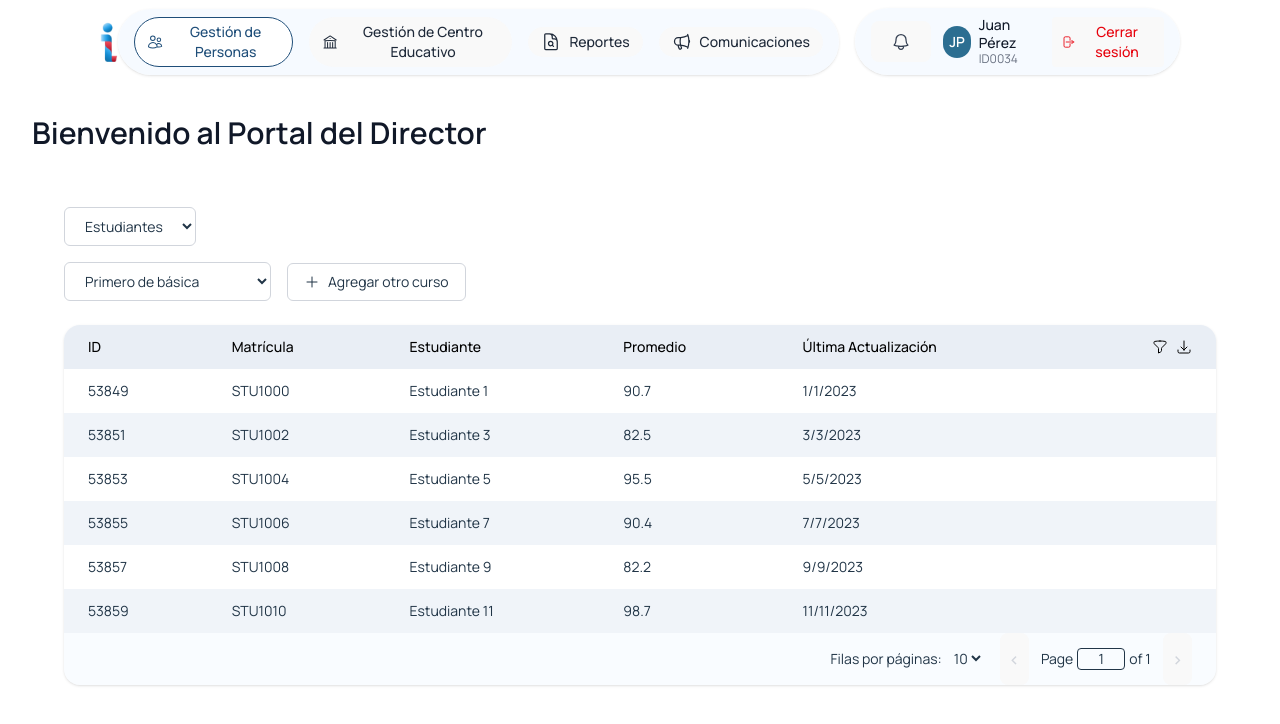
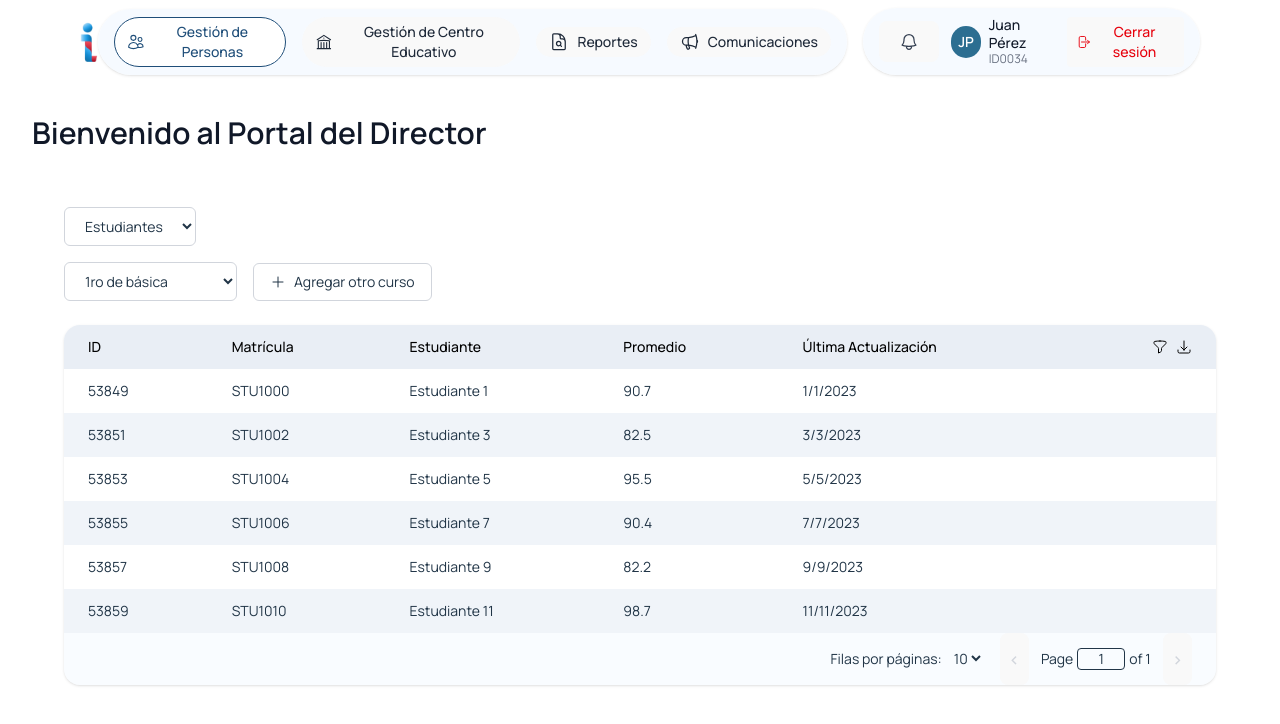
Before and after one commit to Integra-RD/integra-frontend, a React (Vite) app: page /director/members in a window 1280 px wide. Shown: the top 724 px of the page. Built offline with nearby package versions, Linux system fonts and the light colour scheme.

Commit message:
Minor tweaks and cleaning up additions made by Eric.

```diff
--- a/src/components/Topbar.tsx
+++ b/src/components/Topbar.tsx
@@ -36,7 +36,7 @@ const Topbar: React.FC<TopbarProps> = ({ navItems, user }) => {
   }
 
   return (
-    <div className="sticky top-0 z-50 px-8 sm:px-16 lg:px-25 2xl:px-86 py-2 bg-white/80 backdrop-blur-sm">
+    <div className="sticky top-0 z-50 px-8 sm:px-16 lg:px-20 2xl:px-80 py-2 bg-white/80 backdrop-blur-sm">
       <div className="flex items-center justify-between">
         <img src={integraLogo} alt="Logo INTEGRA" className="h-10 w-auto" />
 
--- a/src/components/ViewCard.tsx
+++ b/src/components/ViewCard.tsx
@@ -146,7 +146,7 @@ const ViewCard: React.FC<ViewCardProps> = ({
             <PencilSquareIcon
               onClick={onEditClick}
               title="Editar"
-              className="w-5 h-5 cursor-pointer text-slate-400 hover:text-red-500 transition"
+              className="w-5 h-5 cursor-pointer text-slate-400 hover:text-blue-600 transition"
             />
           )}
         </div>
--- a/src/pages/director/InstitutionData.tsx
+++ b/src/pages/director/InstitutionData.tsx
@@ -1,15 +1,10 @@
 import React, { useState } from 'react'
 import {
-  HomeIcon,
-  DocumentMagnifyingGlassIcon,
-  CalendarDaysIcon,
   BuildingLibraryIcon,
   InformationCircleIcon,
-  UsersIcon,
   MapPinIcon,
   BriefcaseIcon,
-  DevicePhoneMobileIcon,
-  MegaphoneIcon,
+  DevicePhoneMobileIcon
 } from '@heroicons/react/24/outline'
 import { useLocation, useNavigate } from 'react-router-dom'
 import LayoutWrapper from '../../components/LayoutWrapper'
@@ -19,10 +14,15 @@ import inteclogo from '../../assets/inteclogo.png'
 import pucmmlogo from '../../assets/pucmmlogo.png'
 import unibelogo from '../../assets/unibelogo.png'
 import unphulogo from '../../assets/unphuLogo.png'
-
+import { getNavItemsByRole } from '../../utils/getNavItemsByRole'
 
 const submissions = [
-  { name: 'Colegio Nacional Ejemplo', location: 'Av. Santo Cerro 11, Santo Domingo', director: 'Jose Rodríguez', contacto: '809-123-4567' }
+  {
+    name: 'Colegio Nacional Ejemplo',
+    location: 'Av. Santo Cerro 11, Santo Domingo',
+    director: 'Jose Rodríguez',
+    contacto: '809-123-4567'
+  }
 ]
 
 const lineDataAvg = {
@@ -54,14 +54,8 @@ const lineDataAvg = {
   datasets: [
     {
       data: [800, 600],
-        backgroundColor: [
-          '#94a3b8',
-          '#2563eb'
-        ],
-        borderColor: [
-          '#64748b',
-          '#1d4ed8'
-        ],
+      backgroundColor: ['#94a3b8', '#2563eb'],
+      borderColor: ['#64748b', '#1d4ed8'],
       borderWidth: 1
     }
   ]
@@ -81,7 +75,7 @@ const lineDataAvg = {
       }
     }
   }
-  };
+}
 
 const universities = [
   { name: 'INTEC', programs: '3 Programas Disponibles', logo: inteclogo },
@@ -91,12 +85,12 @@ const lineDataAvg = {
 ]
 
 const subjectsData = {
-    labels: ['Matemáticas', 'Lenguas', 'Artes','Tecnologías','Ciencias'],
+  labels: ['Matemáticas', 'Lenguas', 'Artes', 'Tecnologías', 'Ciencias'],
   datasets: [
     {
       label: 'Rendimiento',
       data: [85, 72, 90, 78, 88],
-        backgroundColor: ['#94a3b8'],
+      backgroundColor: ['#94a3b8']
     }
   ]
 }
@@ -135,43 +129,16 @@ const lineDataAvg = {
   ]
 }
 
-
 const InstitutionData: React.FC = () => {
   const user = { name: 'Juan Pérez', id: '0034' }
   const location = useLocation()
   const navigate = useNavigate()
-    const [currentPage, setCurrentPage] = useState(1)
+  const [currentPage] = useState(1)
 
   const perPage = 3
-    //const totalPages = Math.ceil(submissions.length / perPage)
   const currentSubmissions = submissions.slice((currentPage - 1) * perPage, currentPage * perPage)
 
-    const navItems = [
-      {
-        label: 'Gestión de Personas',
-        icon: <UsersIcon className="w-5 h-5" />,
-        active: location.pathname === '/director/members',
-        onClick: () => navigate('/director/members')
-      },
-      {
-        label: 'Gestión de Centro Educativo',
-        icon: <BuildingLibraryIcon className="w-5 h-5" />,
-        active: location.pathname === '/director/institution',
-        onClick: () => navigate('/director/institution')
-      },
-      {
-        label: 'Reportes',
-        icon: <DocumentMagnifyingGlassIcon className="w-5 h-5" />,
-        active: location.pathname === '/director/reports',
-        onClick: () => navigate('/director/report')
-      },
-      {
-        label: 'Comunicaciones',
-        icon: <MegaphoneIcon className="w-5 h-5" />,
-        active: location.pathname === '/director/messaging',
-        onClick: () => navigate('/director/messaging')
-      }
-    ]
+  const navItems = getNavItemsByRole('director', location, navigate)
 
   return (
     <LayoutWrapper
@@ -180,7 +147,6 @@ const lineDataAvg = {
       user={user}
       navItems={navItems}
     >
-        {/* Card Principal: colegio */}
       {/* Card Principal: colegio */}
       <div className="w-full mx-auto mb-6">
         {currentSubmissions.map((submission, idx) => (
@@ -228,15 +194,13 @@ const lineDataAvg = {
         </ViewCard>
 
         <ViewCard title="Distribución de Estudiantes" variant="detailed">
-          <ChartWrapper
-                type="bar"
-                data={lineDataDistStudents}
-                options={chartOptions}
-            />
+          <ChartWrapper type="bar" data={lineDataDistStudents} options={chartOptions} />
         </ViewCard>
 
         <ViewCard title="Universidades" variant="detailed">
-            <p className="text-sm text-gray-600 mb-3">Universidades con programas de beca disponibles para sus estudiantes</p>
+          <p className="text-sm text-gray-600 mb-3">
+            Universidades con programas de beca disponibles para sus estudiantes
+          </p>
           <ul className="space-y-2">
             {universities.map((uni, idx) => (
               <li key={idx} className="flex items-center gap-3">
@@ -255,23 +219,18 @@ const lineDataAvg = {
         <ViewCard title="Rendimiento por Asignaturas" variant="detailed">
           <ChartWrapper type="bar" data={subjectsData} />
           <div className="mt-4 text-sm text-gray-600">
-                <ul className="list-disc list-inside ml-2">
-                </ul>
+            <ul className="list-disc list-inside ml-2"></ul>
           </div>
         </ViewCard>
 
         <ViewCard title="Evolución del Promedio Académico Anual" variant="detailed">
           <ChartWrapper type="bar" data={evolutionData} />
           <div className="mt-4 text-sm text-gray-600">
-                <ul className="list-disc list-inside ml-2">
-                </ul>
+            <ul className="list-disc list-inside ml-2"></ul>
           </div>
-                <div className="mt-2 text-xs text-gray-500">
-                </div>
+          <div className="mt-2 text-xs text-gray-500"></div>
         </ViewCard>
       </div>
-
-
     </LayoutWrapper>
   )
 }
--- a/src/pages/director/MembersAdmin.tsx
+++ b/src/pages/director/MembersAdmin.tsx
@@ -1,17 +1,8 @@
 import { useLocation, useNavigate } from 'react-router-dom'
 import React, { useState } from 'react'
-
-import {
-  AcademicCapIcon,
-  BuildingLibraryIcon,
-  CircleStackIcon,
-  DocumentMagnifyingGlassIcon,
-  HomeIcon,
-  MegaphoneIcon,
-  UsersIcon
-} from '@heroicons/react/24/outline'
 import LayoutWrapper from '../../components/LayoutWrapper'
 import DataTable from '../../components/DataTable'
+import { getNavItemsByRole } from '../../utils/getNavItemsByRole'
 
 const mockSchools = Array.from({ length: 12 }, (_, i) => {
   const baseId = 53849 + i
@@ -42,13 +33,10 @@ const DirectorHome: React.FC = () => {
   const user = { name: 'Juan Pérez', id: '0034' }
   const location = useLocation()
   const navigate = useNavigate()
-  const [currentPage, setCurrentPage] = useState(1)
   const [activeView, setActiveView] = useState<'students' | 'teachers'>('students')
   const [filteredData, setFilteredData] = useState(
     mockSchools.filter(item => item.type === 'student')
   )
-
-  const perPage = 3
 
   const handlePersonTypeChange = (type: string) => {
     if (type === 'student') {
@@ -60,32 +48,7 @@ const DirectorHome: React.FC = () => {
     }
   }
 
-  const navItems = [
-    {
-      label: 'Gestión de Personas',
-      icon: <UsersIcon className="w-5 h-5" />,
-      active: location.pathname === '/director/members',
-      onClick: () => navigate('/director/members')
-    },
-    {
-      label: 'Gestión de Centro Educativo',
-      icon: <BuildingLibraryIcon className="w-5 h-5" />,
-      active: location.pathname === '/director/institution',
-      onClick: () => navigate('/director/institution')
-    },
-    {
-      label: 'Reportes',
-      icon: <DocumentMagnifyingGlassIcon className="w-5 h-5" />,
-      active: location.pathname === '/director/reports',
-      onClick: () => navigate('/director/report')
-    },
-    {
-      label: 'Comunicaciones',
-      icon: <MegaphoneIcon className="w-5 h-5" />,
-      active: location.pathname === '/director/messaging',
-      onClick: () => navigate('/director/messaging')
-    }
-  ]
+  const navItems = getNavItemsByRole('director', location, navigate)
 
   const studentHeaders = [
     { label: 'ID', key: 'id' },
@@ -110,18 +73,18 @@ const DirectorHome: React.FC = () => {
         data={filteredData}
         dropdownLabel="Curso"
         dropdownOptions={[
-          'Primero de básica',
-          'Segundo de básica',
-          'Tercero de básica',
-          'Cuarto de básica',
-          'Quinto de básica',
-          'Sexto de básica',
-          'Primero de secundaria',
-          'Segundo de secundaria',
-          'Tercero de secundaria',
-          'Cuarto de secundaria',
-          'Quinto de secundaria',
-          'Sexto de secundaria'
+          '1ro de básica',
+          '2do de básica',
+          '3ro de básica',
+          '4to de básica',
+          '5to de básica',
+          '6to de básica',
+          '1ro de secundaria',
+          '2do de secundaria',
+          '3ro de secundaria',
+          '4to de secundaria',
+          '5to de secundaria',
+          '6to de secundaria'
         ]}
         extraFilters="with-person-type"
         onPersonTypeChange={handlePersonTypeChange}
--- a/src/pages/director/Messaging.tsx
+++ b/src/pages/director/Messaging.tsx
@@ -3,7 +3,6 @@ import { getNavItemsByRole } from '../../utils/getNavItemsByRole'
 import LayoutWrapper from '../../components/LayoutWrapper'
 import MessagingLayout from '../../components/MessagingLayout'
 import type { Message } from '../../components/MessageInbox'
-import { BuildingLibraryIcon, DocumentMagnifyingGlassIcon, MegaphoneIcon, UsersIcon } from '@heroicons/react/24/outline'
 
 const mockMessages: Message[] = [
   {
@@ -21,33 +20,7 @@ const DirectorMessagingPage = () => {
   const user = { name: 'Laura García', id: 'D123' }
   const location = useLocation()
   const navigate = useNavigate()
-
-    const navItems = [
-        {
-          label: 'Gestión de Personas',
-          icon: <UsersIcon className="w-5 h-5" />,
-          active: location.pathname === '/director/members',
-          onClick: () => navigate('/director/members')
-        },
-        {
-          label: 'Gestión de Centro Educativo',
-          icon: <BuildingLibraryIcon className="w-5 h-5" />,
-          active: location.pathname === '/director/institution',
-          onClick: () => navigate('/director/institution')
-        },
-        {
-          label: 'Reportes',
-          icon: <DocumentMagnifyingGlassIcon className="w-5 h-5" />,
-          active: location.pathname === '/director/reports',
-          onClick: () => navigate('/director/reports')
-        },
-        {
-          label: 'Comunicaciones',
-          icon: <MegaphoneIcon className="w-5 h-5" />,
-          active: location.pathname === '/director/messaging',
-          onClick: () => navigate('/director/messaging')
-        }
-      ]
+  const navItems = getNavItemsByRole('director', location, navigate)
 
   return (
     <LayoutWrapper title="Comunicaciones Internas" user={user} navItems={navItems}>
--- a/src/router/routes.tsx
+++ b/src/router/routes.tsx
@@ -13,6 +13,8 @@ import MinistryMessagingPage from '../pages/ministry/Messaging'
 
 // Director
 import DirectorMessagingPage from '../pages/director/Messaging'
+import DirectorHome from '../pages/director/MembersAdmin'
+import InstitutionData from '../pages/director/InstitutionData'
 
 // Teacher
 import TeacherMessagingPage from '../pages/teacher/Messaging'
@@ -22,8 +24,6 @@ import GradeHistory from '../pages/student/GradeHistory'
 import GradeAverage from '../pages/student/GradeAverage'
 import AcademicRanking from '../pages/student/AcademicRanking'
 import NotificationsPage from '../pages/student/NotificationsPage'
-import DirectorHome from '../pages/director/MembersAdmin'
-import InstitutionData from '../pages/director/InstitutionData'
 
 export default function AppRouter() {
   return (
@@ -44,9 +44,9 @@ export default function AppRouter() {
         <Route path="/ministry/messaging" element={<MinistryMessagingPage />} />
 
         {/* Director */}
+        <Route path="/director/members" element={<DirectorHome />} />
+        <Route path="/director/institution" element={<InstitutionData />} />
         <Route path="/director/messaging" element={<DirectorMessagingPage />} />
-        <Route path="/director/members" element={<DirectorHome/>} />
-        <Route path="/director/institution" element={<InstitutionData />} />
 
         {/* Teacher */}
         <Route path="/teacher/messaging" element={<TeacherMessagingPage />} />
@@ -57,7 +57,6 @@ export default function AppRouter() {
         <Route path="/student/grade-average" element={<GradeAverage />} />
         <Route path="/student/rankings" element={<AcademicRanking />} />
         <Route path="/student/notifications" element={<NotificationsPage />} />
-
       </Routes>
     </BrowserRouter>
   )
--- a/src/utils/getNavItemsByRole.tsx
+++ b/src/utils/getNavItemsByRole.tsx
@@ -35,14 +35,14 @@ export const getNavItemsByRole = (
         {
           label: 'Gestión de Personas',
           icon: <UsersIcon className="w-5 h-5" />,
-          active: location.pathname === '/director/personas',
-          onClick: () => navigate('/director/personas')
+          active: location.pathname === '/director/members',
+          onClick: () => navigate('/director/members')
         },
         {
           label: 'Gestión de Centro Educativo',
           icon: <BuildingLibraryIcon className="w-5 h-5" />,
-          active: location.pathname === '/director/centro',
-          onClick: () => navigate('/director/centro')
+          active: location.pathname === '/director/institution',
+          onClick: () => navigate('/director/institution')
         },
         {
           label: 'Reportes',
@@ -53,8 +53,8 @@ export const getNavItemsByRole = (
         {
           label: 'Comunicaciones',
           icon: <MegaphoneIcon className="w-5 h-5" />,
-          active: location.pathname === '/director/mensajes',
-          onClick: () => navigate('/director/mensajes')
+          active: location.pathname === '/director/messaging',
+          onClick: () => navigate('/director/messaging')
         }
       ]
 
```
Also changed, not shown: src/components/ChartWrapper.tsx (+26 -3 lines), src/components/DataTable.tsx (+18 -8 lines). Lines whose indentation alone changed are shown as unchanged.
